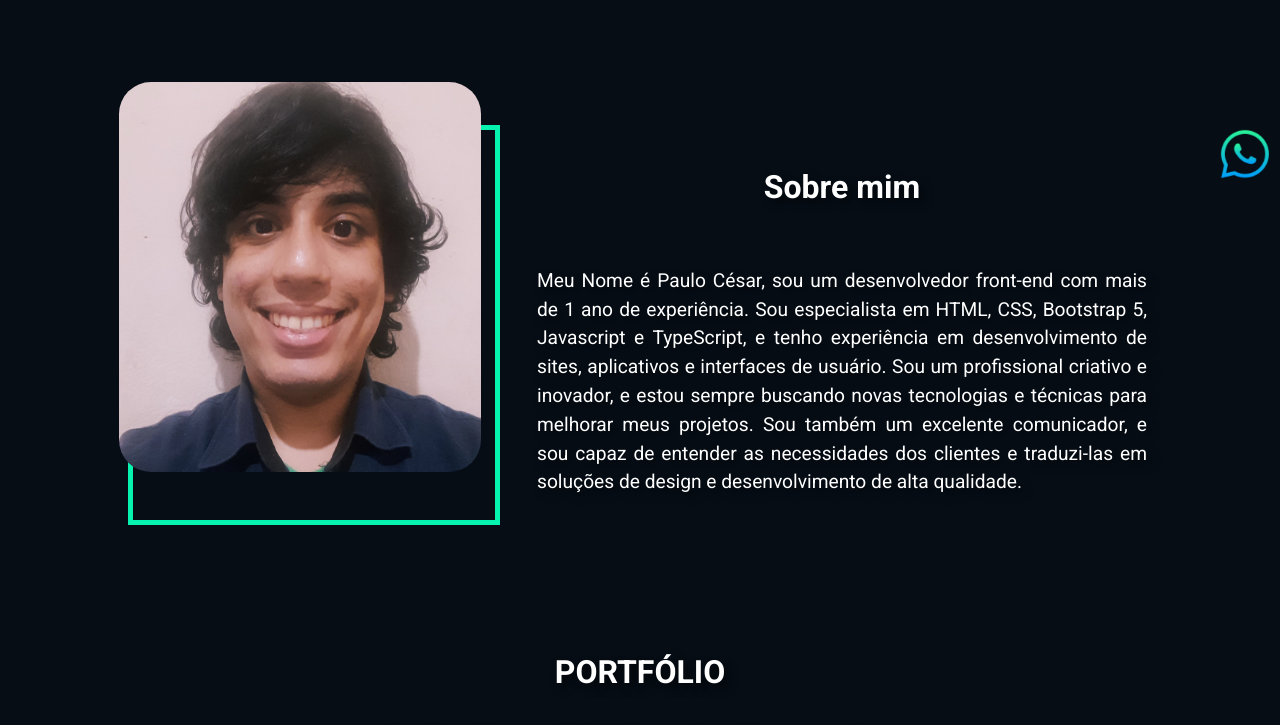
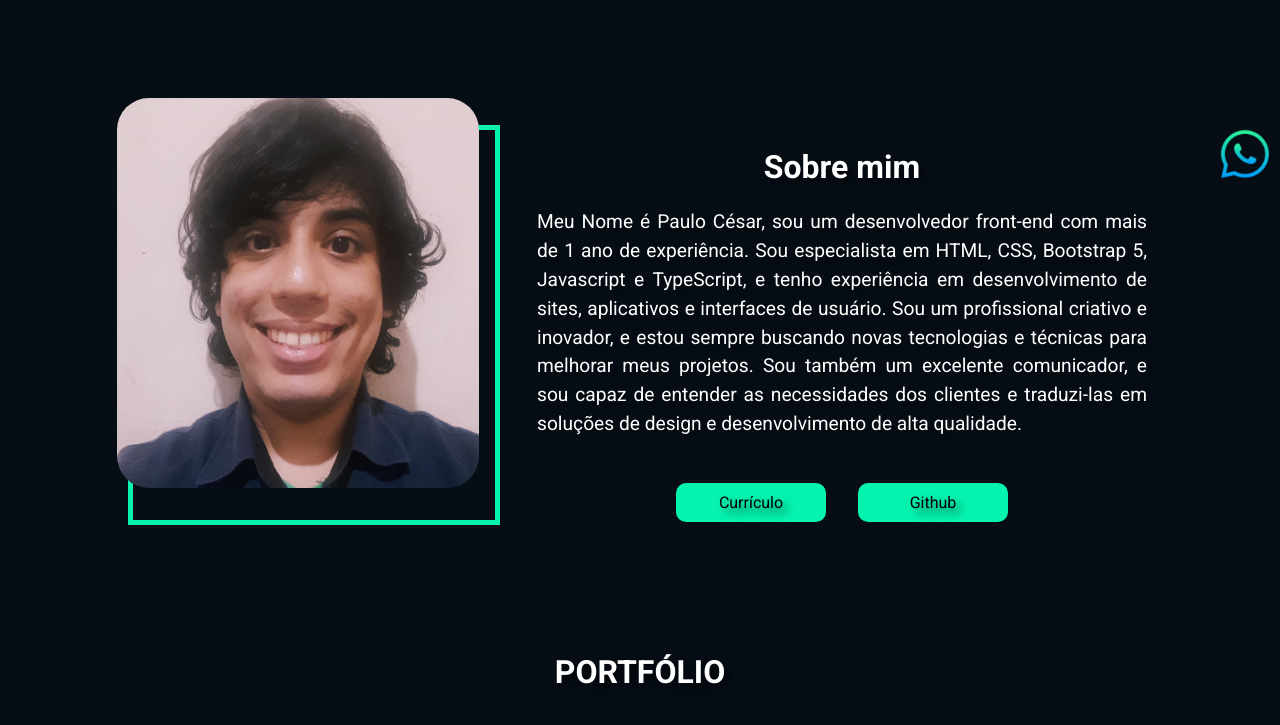
Before and after one commit to PauloCesardev99/new-portf-lio, a plain HTML site: page index.html in a window 1280 px wide. Shown: the part 607-1332 px from the top of the page. Drawn offline with nearby package versions, Linux system fonts and the light colour scheme.

Commit message:
fixed img margin

```diff
--- a/index.html
+++ b/index.html
@@ -19,6 +19,7 @@
         <div class="logo">
             <h1>&lt; PC &gt;</h1>
         </div>
+
         <!---Menu Hamburge-->
 
         <ul id="links_menu">
@@ -71,6 +72,16 @@
             <article>
                 <h1>Sobre mim</h1>
                 <p>Meu Nome é Paulo César, sou um desenvolvedor front-end com mais de 1 ano de experiência. Sou especialista em HTML, CSS, Bootstrap 5, Javascript e TypeScript, e tenho experiência em desenvolvimento de sites, aplicativos e interfaces de usuário. Sou um profissional criativo e inovador, e estou sempre buscando novas tecnologias e técnicas para melhorar meus projetos. Sou também um excelente comunicador, e sou capaz de entender as necessidades dos clientes e traduzi-las em soluções de design e desenvolvimento de alta qualidade.</p>
+
+                <div class="botoes-sobre-mim">
+                    <div class="btn">
+                        <a href="#portfolio" class="btn">Currículo</a >
+                    </div>
+
+                    <div class="btn">
+                        <a href="#portfolio" class="btn">Github</a>
+                    </div>
+                </div>
             </article>
         </section>
 
--- a/src/css/style.css
+++ b/src/css/style.css
@@ -150,7 +150,6 @@ font-size: 2em;
 }
 
 .sobre-nos-image{
-    position: relative;
     width: 100%;
     height: 400px;
     border: 5px solid  #06f3af;
@@ -158,13 +157,18 @@ font-size: 2em;
 }
 
 .sobre-nos-image img{
-    position: absolute;
     width: 100%;
-    right: 0.5em;
-    bottom: 3em;
+    margin-top: -2em;
+    margin-left: -2em;
     border-radius: 2em;
 }
 
+
+.botoes-sobre-mim{
+    display: flex;
+    justify-content: center;
+    gap: 2em;
+}
 
 /*Sobre o projeto */
 
```
